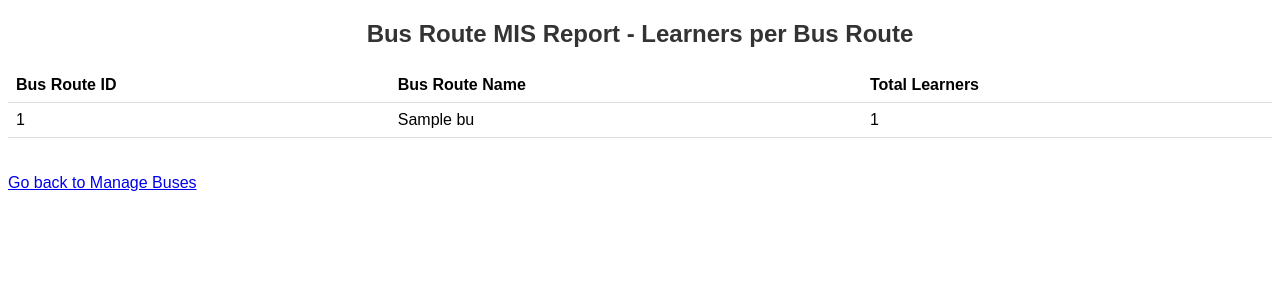
After one commit to terryTrojans/online_bus, a PHP site: page /mis_bus_route.php in a window 1280 px wide. The commit adds this page. Shown: the top 300 px of the page. Run offline with PHP 8.4, Linux system fonts and the light colour scheme; tables that the repository leaves empty or names only in its code hold one stand-in row (values such as "Sample post").

Commit message:
Forth commit to the online bus registration application...

```diff
--- a/manage_buses.php
+++ b/manage_buses.php
@@ -22,7 +22,8 @@ if(!isset($_SESSION['admin_id'])) {
     <body>
         <h2> Manage Buses</h2>
         <!-- Display a table with bus data, provide options for adding, editing, or deleting buses -->
+        <a href="mis_bus_route.php">MIS Bus Route Report</a><br><br>
         <a href="dashboard.php"> Go back to Dashboard</a><br><br>
-        <a href="logout.php"> Logout</a>
+        <!-- <a href="logout.php"> Logout</a> one logout on for the Administrator can be found on the dashboard-->
     </body>
 </html>
--- /dev/null
+++ b/mis_bus_route.php
@@ -0,0 +1,59 @@
+<!DOCTYPE html>
+
+<html>
+    <head>
+        <title>Bus Route MIS Report</title>
+        <link rel="stylesheet" type="text/css" href="cascadeStyleSheet.css">
+    </head>
+    <body>
+        <h2>Bus Route MIS Report - Learners per Bus Route</h2>
+
+        <?php
+
+        // Establish database connection
+        $servername = "127.0.0.1";
+        $username = "root";
+        $password = "Mam3cPhpMyAd";
+        $dbname = "bus_registration";
+
+        $conn = new mysqli($servername, $username, $password, $dbname);
+        if($conn->connect_error){
+            die("Connection failed: " . $conn->connect_error);
+        }
+
+        // Retrieve the number of learners registered for each bus route
+        $sql = "SELECT bus_route_id, bus_route_name, COUNT(learner_id) AS total_learners
+                FROM bus
+                GROUP BY bus_route_id, bus_route_name";
+        $result = $conn->query($sql);
+        ?>
+
+        <?php if($result->num_rows > 0) : ?>
+        <table>
+            <thead>
+                <tr>
+                    <th>Bus Route ID</th>
+                    <th>Bus Route Name</th>
+                    <th>Total Learners</th>
+                </tr>
+            </thead>
+    <tbody>
+    <?php while($row = $result->fetch_assoc()) : ?>
+    <tr>
+        <td><?php echo $row['bus_route_id']; ?></td>
+        <td><?php echo $row['bus_route_name']; ?></td>
+        <td><?php echo $row['total_learners']; ?></td>
+    </tr>
+    <?php endwhile; ?>
+</tbody>
+        </table>
+        <?php else : ?>
+        <p>No bus routes found.</p>
+        <?php endif; ?>
+
+        <?php
+        $conn->close();
+        ?>
+
+        <br><br><a href="manage_buses.php"> Go back to Manage Buses</a><br><br>
+</html>
--- a/mis_weekly_report.php
+++ b/mis_weekly_report.php
@@ -70,5 +70,7 @@
         <?php
         $conn->close();
         ?>
+
+         <br><br><a href="manage_learners.php"> Go back to Manage Learners</a><br><br>
     </body>
 </html>
--- a/process_parent_login.php
+++ b/process_parent_login.php
@@ -50,7 +50,7 @@ if(isset($_POST['username']) && isset($_POST['password'])){
     $db_password = "Mam3cValk21";
     if($username === $db_username && $password === $db_password){
         $_SESSION['parent_id'] = 1;
-        header("Location: .php");
+        header("Location: register_student.php");
         exit();
     } else {
 
--- a/register_parent.php
+++ b/register_parent.php
@@ -42,6 +42,7 @@
             <input type="submit" value="Register">
         </form>
 
+
         <a href="login_parent.php">Go back to Parent Login</a><br><br>
     </body>
 </html>
--- a/register_student.php
+++ b/register_student.php
@@ -195,6 +195,8 @@ ICT 3715 Project 2023
 
         <?php
         // php code comes here
+
+
         ?>
     </body>
 
```
Also changed, not shown: process_parent_registration.php (+8 -0 lines).
